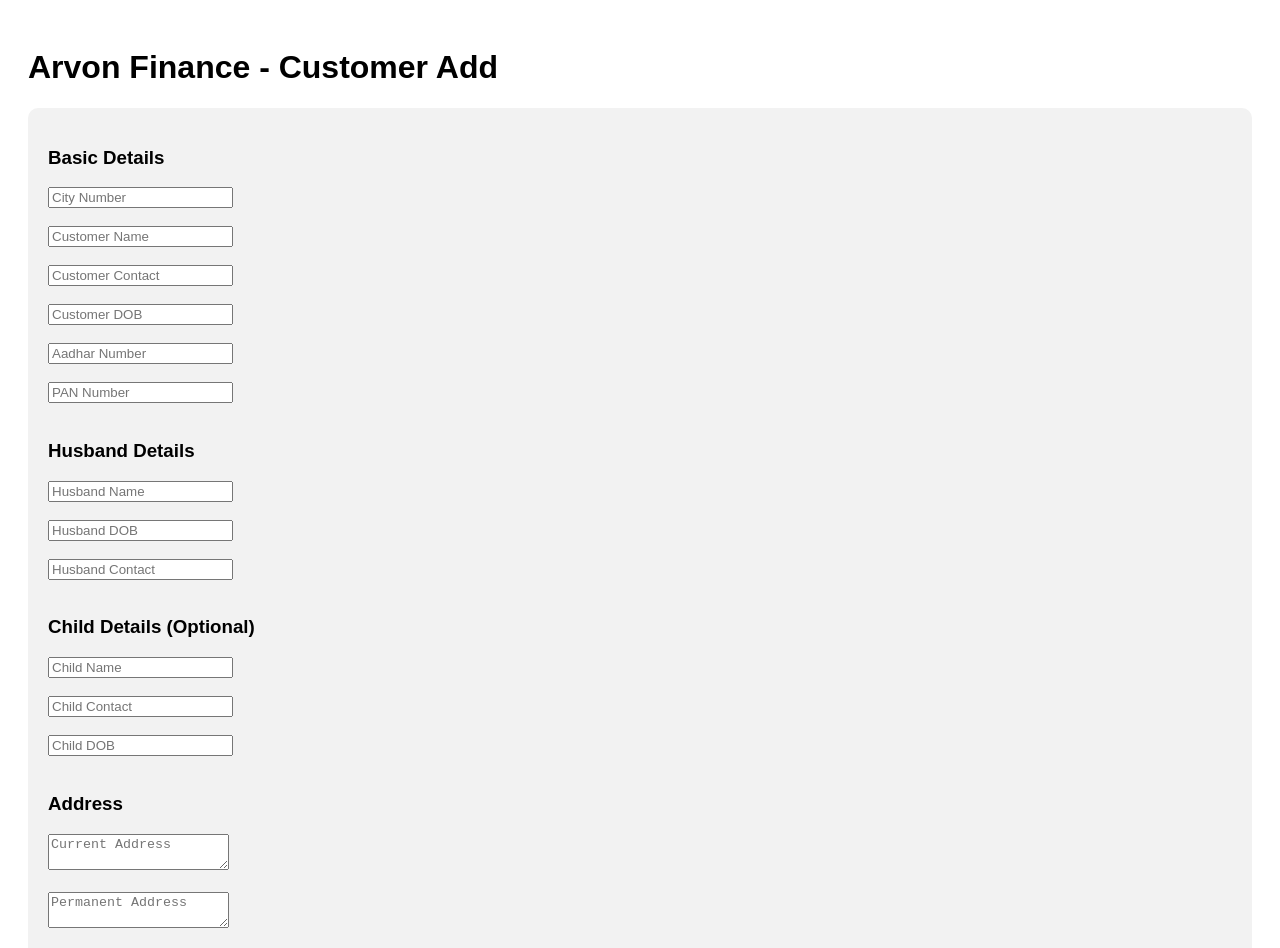
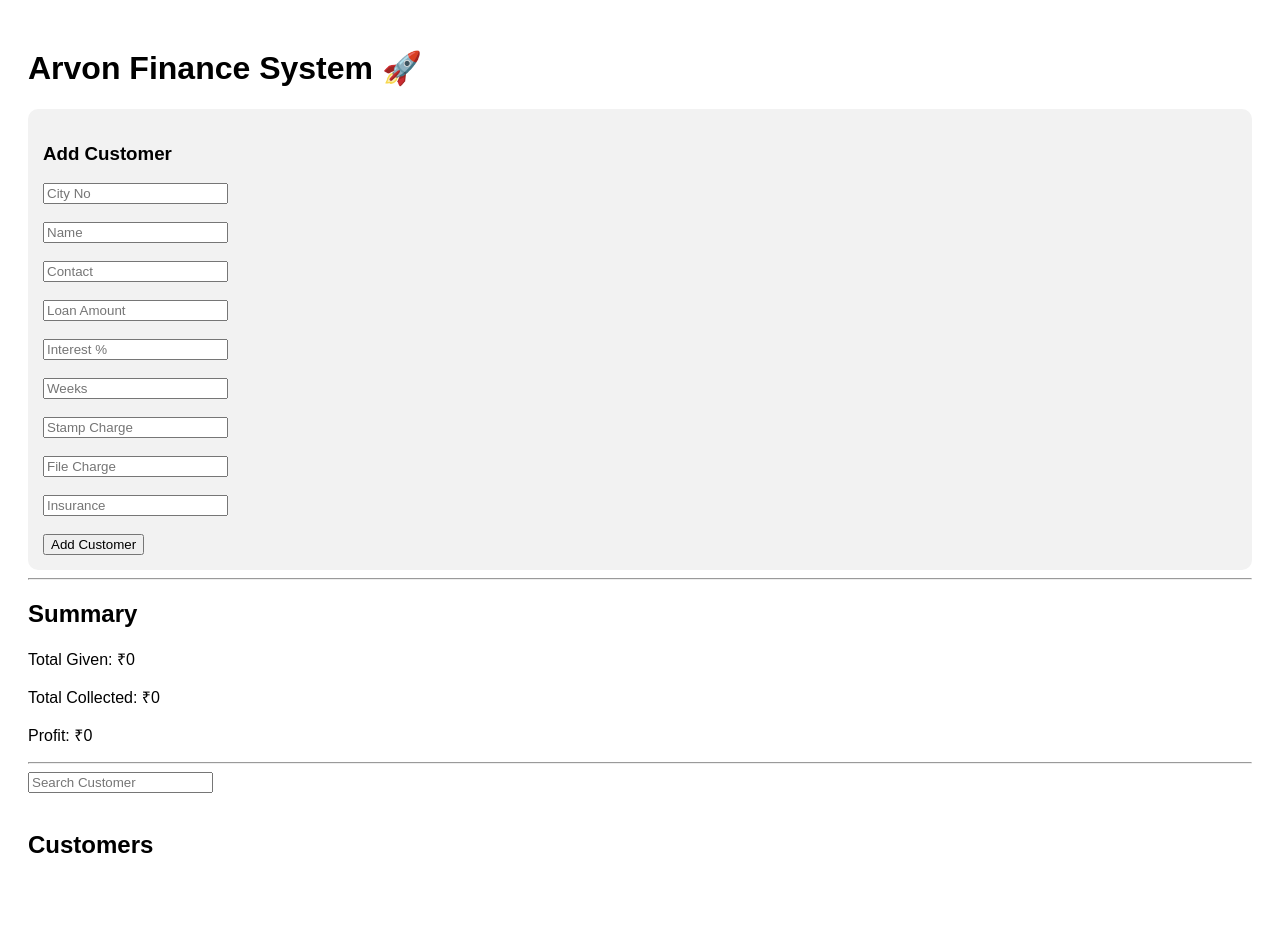
Before and after one commit to at495683-dot/arvon-finance, a React (Vite) app: page / in a window 1280 px wide. Shown: the top 948 px of the page. After the commit the page ends 907 px from the top, so only its background shows below. Built offline with nearby package versions, Linux system fonts and the light colour scheme.

Commit message:
Update main.jsx

```diff
--- a/src/main.jsx
+++ b/src/main.jsx
@@ -1,101 +1,164 @@
-import React, { useState } from "react";
+import React, { useState, useEffect } from "react";
 import ReactDOM from "react-dom/client";
 
 function App() {
   const [customers, setCustomers] = useState([]);
+  const [search, setSearch] = useState("");
 
   const [form, setForm] = useState({
     cityNumber: "",
     name: "",
     contact: "",
-    dob: "",
-    adhar: "",
-    pan: "",
-    husbandName: "",
-    husbandDob: "",
-    husbandContact: "",
-    childName: "",
-    childContact: "",
-    childDob: "",
-    currentAddress: "",
-    permanentAddress: "",
+    amount: "",
+    interest: "",
+    weeks: "",
+    stamp: "",
+    fileCharge: "",
+    insurance: "",
   });
+
+  // 🔥 Load data
+  useEffect(() => {
+    const saved = localStorage.getItem("financeData");
+    if (saved) setCustomers(JSON.parse(saved));
+  }, []);
+
+  // 🔥 Save data
+  useEffect(() => {
+    localStorage.setItem("financeData", JSON.stringify(customers));
+  }, [customers]);
 
   const handleChange = (e) => {
     setForm({ ...form, [e.target.name]: e.target.value });
   };
 
-  const saveCustomer = () => {
-    if (!form.name || !form.contact) return;
+  // 🔥 Create EMI Plan
+  const generateEMI = (amount, interest, weeks) => {
+    const total = amount + (amount * interest) / 100;
+    const weekly = total / weeks;
+    return weekly;
+  };
 
-    setCustomers([...customers, form]);
+  // ✅ Add Customer
+  const addCustomer = () => {
+    const P = parseFloat(form.amount);
+    const R = parseFloat(form.interest);
+    const N = parseFloat(form.weeks);
+
+    if (!form.name || !P || !N) return;
+
+    const charges =
+      parseFloat(form.stamp || 0) +
+      parseFloat(form.fileCharge || 0) +
+      parseFloat(form.insurance || 0);
+
+    const totalLoan = P + charges;
+    const weekly = generateEMI(totalLoan, R, N);
+
+    const newCustomer = {
+      ...form,
+      totalLoan,
+      weekly,
+      paid: 0,
+    };
+
+    setCustomers([...customers, newCustomer]);
 
     setForm({
       cityNumber: "",
       name: "",
       contact: "",
-      dob: "",
-      adhar: "",
-      pan: "",
-      husbandName: "",
-      husbandDob: "",
-      husbandContact: "",
-      childName: "",
-      childContact: "",
-      childDob: "",
-      currentAddress: "",
-      permanentAddress: "",
+      amount: "",
+      interest: "",
+      weeks: "",
+      stamp: "",
+      fileCharge: "",
+      insurance: "",
     });
   };
 
+  // ✅ Add Payment
+  const addPayment = (i) => {
+    const updated = [...customers];
+    updated[i].paid += updated[i].weekly;
+    setCustomers(updated);
+  };
+
+  // ✅ Delete
+  const deleteCustomer = (i) => {
+    setCustomers(customers.filter((_, idx) => idx !== i));
+  };
+
+  // 🔥 Summary
+  const totalGiven = customers.reduce((s, c) => s + c.totalLoan, 0);
+  const totalCollected = customers.reduce((s, c) => s + c.paid, 0);
+  const profit = totalCollected - totalGiven;
+
+  // 🔍 Search
+  const filtered = customers.filter(c =>
+    c.name.toLowerCase().includes(search.toLowerCase())
+  );
+
   return (
     <div style={{ padding: 20, fontFamily: "Arial" }}>
-      <h1>Arvon Finance - Customer Add</h1>
+      <h1>Arvon Finance System 🚀</h1>
 
-      <div style={{ background: "#f2f2f2", padding: 20, borderRadius: 10 }}>
+      {/* 🔥 ADD CUSTOMER */}
+      <div style={{ background: "#f2f2f2", padding: 15, borderRadius: 10 }}>
+        <h3>Add Customer</h3>
 
-        <h3>Basic Details</h3>
+        <input name="cityNumber" placeholder="City No" value={form.cityNumber} onChange={handleChange} /><br /><br />
+        <input name="name" placeholder="Name" value={form.name} onChange={handleChange} /><br /><br />
+        <input name="contact" placeholder="Contact" value={form.contact} onChange={handleChange} /><br /><br />
 
-        <input name="cityNumber" placeholder="City Number" value={form.cityNumber} onChange={handleChange} /><br /><br />
-        <input name="name" placeholder="Customer Name" value={form.name} onChange={handleChange} /><br /><br />
-        <input name="contact" placeholder="Customer Contact" value={form.contact} onChange={handleChange} /><br /><br />
-        <input name="dob" placeholder="Customer DOB" value={form.dob} onChange={handleChange} /><br /><br />
-        <input name="adhar" placeholder="Aadhar Number" value={form.adhar} onChange={handleChange} /><br /><br />
-        <input name="pan" placeholder="PAN Number" value={form.pan} onChange={handleChange} /><br /><br />
+        <input name="amount" placeholder="Loan Amount" value={form.amount} onChange={handleChange} /><br /><br />
+        <input name="interest" placeholder="Interest %" value={form.interest} onChange={handleChange} /><br /><br />
+        <input name="weeks" placeholder="Weeks" value={form.weeks} onChange={handleChange} /><br /><br />
 
-        <h3>Husband Details</h3>
+        <input name="stamp" placeholder="Stamp Charge" value={form.stamp} onChange={handleChange} /><br /><br />
+        <input name="fileCharge" placeholder="File Charge" value={form.fileCharge} onChange={handleChange} /><br /><br />
+        <input name="insurance" placeholder="Insurance" value={form.insurance} onChange={handleChange} /><br /><br />
 
-        <input name="husbandName" placeholder="Husband Name" value={form.husbandName} onChange={handleChange} /><br /><br />
-        <input name="husbandDob" placeholder="Husband DOB" value={form.husbandDob} onChange={handleChange} /><br /><br />
-        <input name="husbandContact" placeholder="Husband Contact" value={form.husbandContact} onChange={handleChange} /><br /><br />
-
-        <h3>Child Details (Optional)</h3>
-
-        <input name="childName" placeholder="Child Name" value={form.childName} onChange={handleChange} /><br /><br />
-        <input name="childContact" placeholder="Child Contact" value={form.childContact} onChange={handleChange} /><br /><br />
-        <input name="childDob" placeholder="Child DOB" value={form.childDob} onChange={handleChange} /><br /><br />
-
-        <h3>Address</h3>
-
-        <textarea name="currentAddress" placeholder="Current Address" value={form.currentAddress} onChange={handleChange} /><br /><br />
-        <textarea name="permanentAddress" placeholder="Permanent Address" value={form.permanentAddress} onChange={handleChange} /><br /><br />
-
-        <button onClick={saveCustomer} style={{ padding: 10, background: "black", color: "white" }}>
-          Add Customer
-        </button>
+        <button onClick={addCustomer}>Add Customer</button>
       </div>
 
       <hr />
 
-      <h2>Customer List</h2>
+      {/* 🔥 SUMMARY */}
+      <h2>Summary</h2>
+      <p>Total Given: ₹{totalGiven}</p>
+      <p>Total Collected: ₹{totalCollected}</p>
+      <p>Profit: ₹{profit}</p>
 
-      {customers.map((c, i) => (
-        <div key={i} style={{ marginBottom: 15, borderBottom: "1px solid #ccc" }}>
-          <b>{c.name}</b> ({c.cityNumber}) <br />
-          Contact: {c.contact} <br />
-          Address: {c.currentAddress}
-        </div>
-      ))}
+      <hr />
+
+      {/* 🔍 SEARCH */}
+      <input
+        placeholder="Search Customer"
+        value={search}
+        onChange={(e) => setSearch(e.target.value)}
+      /><br /><br />
+
+      {/* 🔥 CUSTOMER LIST */}
+      <h2>Customers</h2>
+
+      {filtered.map((c, i) => {
+        const balance = c.totalLoan - c.paid;
+
+        return (
+          <div key={i} style={{ borderBottom: "1px solid #ccc", marginBottom: 10 }}>
+            <b>{c.name}</b> ({c.cityNumber}) <br />
+            Contact: {c.contact} <br />
+            Loan: ₹{c.totalLoan} <br />
+            Weekly: ₹{c.weekly.toFixed(2)} <br />
+            Paid: ₹{c.paid.toFixed(2)} <br />
+            Balance: ₹{balance.toFixed(2)} <br />
+
+            <button onClick={() => addPayment(i)}>+ Payment</button>
+            <button onClick={() => deleteCustomer(i)}>Delete</button>
+          </div>
+        );
+      })}
     </div>
   );
 }
```
